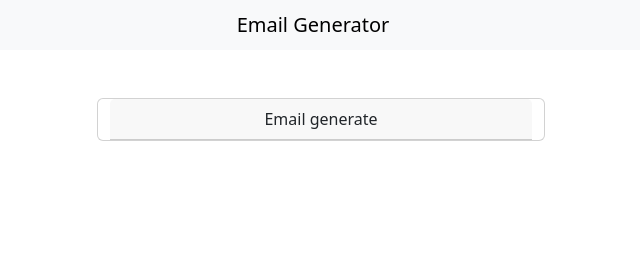
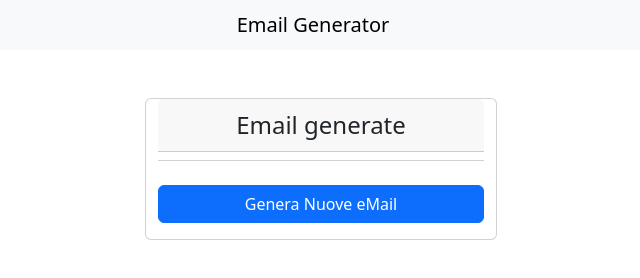
Before and after one commit to AlessandroPuglisi21/js-email-list, a plain HTML site: page index.html in a window 1280 px wide. Shown: the whole page, without its empty margins (319-959 px from the left). Drawn offline with nearby package versions, Linux system fonts and the light colour scheme; no server answers.

Commit message:
UPDATE: added a function for generating emails

```diff
--- a/app.js
+++ b/app.js
@@ -1,6 +1,10 @@
 const numberOfMail = 10
 let randomMail = [];
 const emailList = document.getElementById('emailList')
+
+function generateRandomEmails(){
+
+    let randomMail = [];
 
 for(let i = 0; i < numberOfMail; i++){
     axios
@@ -12,9 +16,11 @@ for(let i = 0; i < numberOfMail; i++){
         const listItem = document.createElement('ol');
         listItem.textContent = email;
         emailList.appendChild(listItem)
-    })
+ })
     .catch(err => {
         console.log('Errore durante la richiesta', err)
     })
 }
-console.log(randomMail)
+}
+
+generateRandomEmails();
--- a/index.html
+++ b/index.html
@@ -19,11 +19,12 @@
     </nav>
 
     <!-- CARDS EMAIL -->
-    <div class="card container-fluid mt-5" style="width: 28rem">
-      <div class="card-header text-center">Email generate</div>
-      <ul class="list-group list-group-flush text-center gap-3" id="emailList">
+    <div class="card container-sm mt-5" style="width: 22rem">
+      <div class="card-header text-center fs-4">Email generate</div>
+      <ul class="list-group list-group-flush text-center gap-3 mt-2 mb-2" id="emailList">
 
       </ul>
+      <button type="button" class="btn btn-primary mt-3 mb-3" id = "newMail">Genera Nuove eMail</button>
     </div>
 
     <script src="https://cdn.jsdelivr.net/npm/axios/dist/axios.min.js"></script>
```
